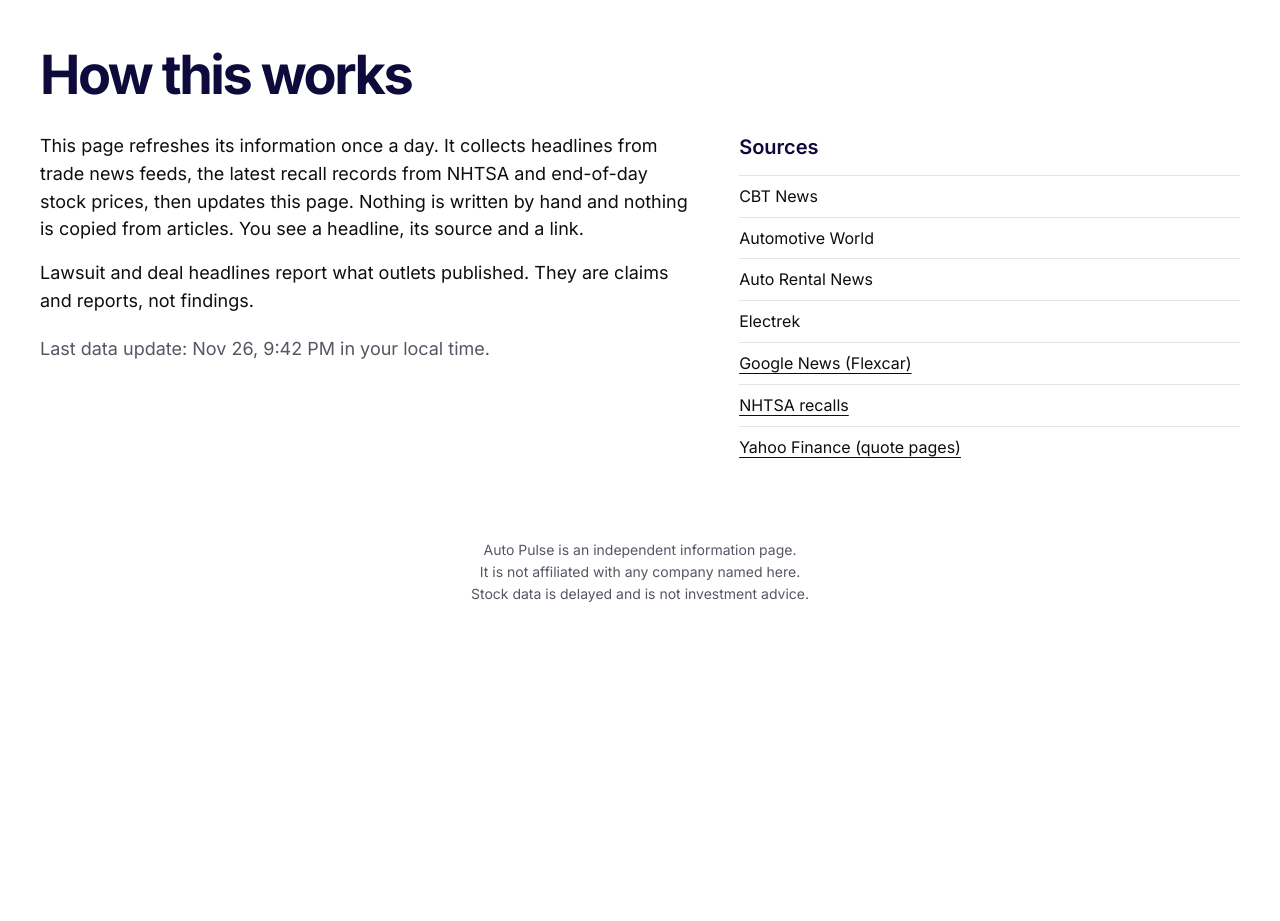
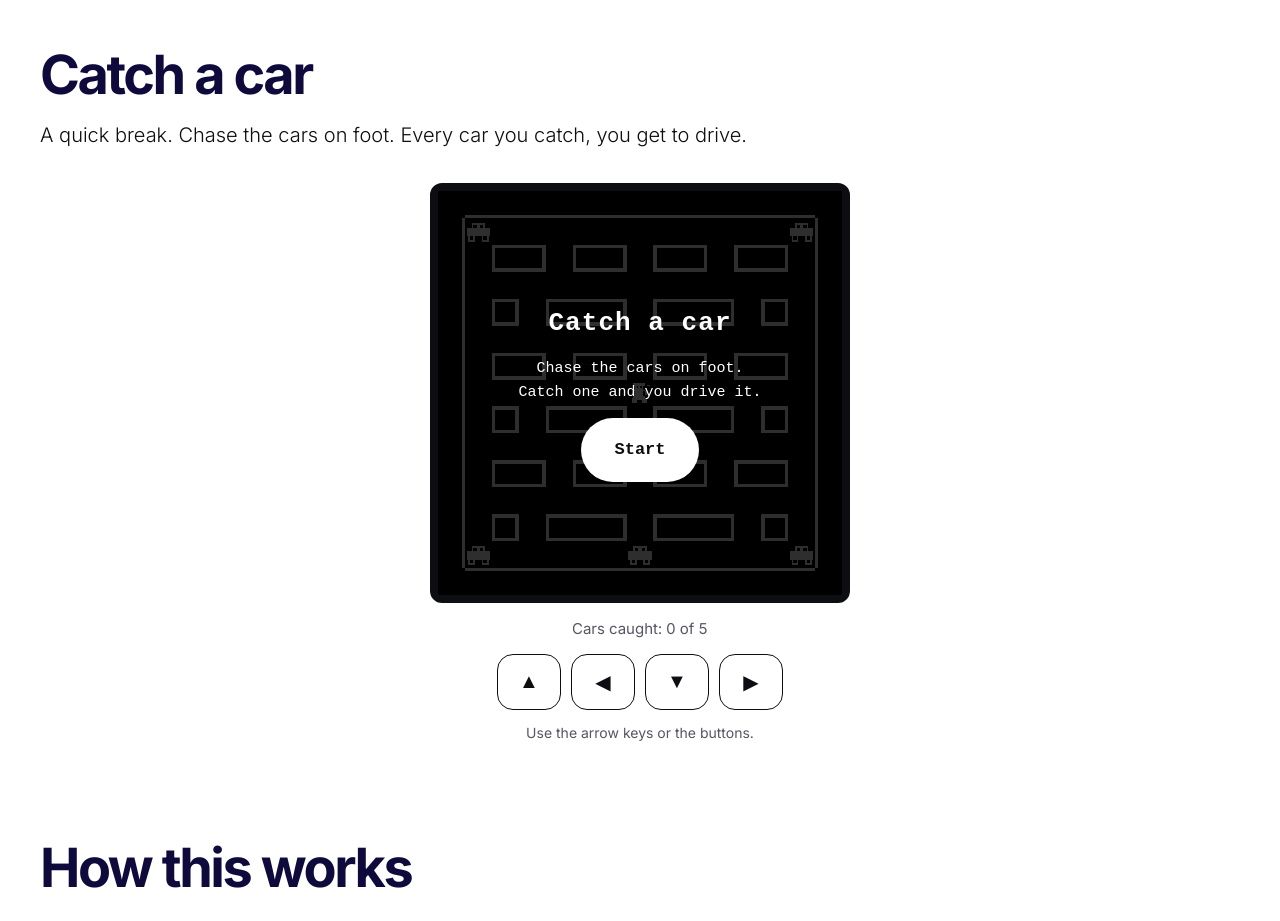
Before and after one commit to fresa-fresita/auto-pulse, a plain HTML site: page index.html in a window 1280 px wide. Shown: the part 5740-6661 px from the top of the page. Before the commit the page ends 6400 px from the top, so only its background shows below. Drawn offline with Linux system fonts and the light colour scheme.

Commit message:
Add Catch a car retro mini game before How this works
Co-Authored-By: Claude Sonnet 5.5 <noreply@anthropic.com>
Claude-Session: https://claude.ai/code/session_017peneWyuV9osec3FB7CDJR

```diff
--- /dev/null
+++ b/assets/game.js
@@ -0,0 +1,294 @@
+/* Catch a car: a tiny black and white arcade game. No libraries, no network, no stored data. */
+(function (root) {
+  "use strict";
+
+  var T = 16;
+  var COLS = 15, ROWS = 15;
+  var ROW_A = "#.##.##.##.##.#";
+  var ROW_B = "#.#.###.###.#.#";
+  var MAP = [];
+  for (var r = 0; r < ROWS; r++) {
+    if (r === 0 || r === ROWS - 1) MAP.push("###############");
+    else if (r % 2 === 1) MAP.push("#.............#");
+    else MAP.push((r / 2) % 2 === 1 ? ROW_A : ROW_B);
+  }
+  var DIRS = [[1, 0], [-1, 0], [0, 1], [0, -1]];
+  var CAR_STARTS = [[1, 1], [13, 1], [1, 13], [13, 13], [7, 13]];
+  var FOOT_SPEED = 4.3;
+  var CAR_SPEED = 4.7;
+  var LEVEL_BASE = 5.0;
+  var LEVEL_STEP = 0.35;
+
+  function isOpen(c, r) {
+    return r >= 0 && r < ROWS && c >= 0 && c < COLS && MAP[r].charAt(c) !== "#";
+  }
+
+  function makeEntity(c, r, speed) {
+    return { c: c, r: r, pc: c, pr: r, t: 0, moving: false, dir: null, speed: speed };
+  }
+
+  function pos(e) {
+    if (!e.moving) return { x: e.c, y: e.r };
+    return { x: e.pc + (e.c - e.pc) * e.t, y: e.pr + (e.r - e.pr) * e.t };
+  }
+
+  /* Move an entity along the grid. pick(e) returns the next direction at a tile centre, or null to wait. */
+  function advance(e, dt, pick) {
+    var left = e.speed * dt;
+    while (left > 0) {
+      if (!e.moving) {
+        var d = pick(e);
+        if (!d) return;
+        e.dir = d; e.pc = e.c; e.pr = e.r; e.c += d[0]; e.r += d[1]; e.t = 0; e.moving = true;
+      }
+      var need = 1 - e.t;
+      if (left >= need) {
+        left -= need; e.moving = false; e.pc = e.c; e.pr = e.r; e.t = 0;
+      } else {
+        e.t += left; left = 0;
+      }
+    }
+  }
+
+  function createCore(rand) {
+    rand = rand || Math.random;
+    var core = { status: "idle", time: 0, caught: 0, total: CAR_STARTS.length, player: null, cars: [], step: 0 };
+
+    core.reset = function () {
+      core.status = "idle"; core.time = 0; core.caught = 0; core.step = 0;
+      var p = makeEntity(7, 7, FOOT_SPEED);
+      p.want = null; p.level = 0;
+      core.player = p;
+      core.cars = CAR_STARTS.map(function (s, i) {
+        var car = makeEntity(s[0], s[1], CAR_SPEED - 0.25 + (i % 3) * 0.2);
+        car.pause = 0; car.cool = 0.5 + i * 0.3; car.facing = 1;
+        return car;
+      });
+    };
+
+    core.start = function () { core.reset(); core.status = "running"; };
+
+    core.setWant = function (dx, dy) { if (core.player) core.player.want = [dx, dy]; };
+
+    function playerPick(e) {
+      var w = e.want;
+      if (w && isOpen(e.c + w[0], e.r + w[1])) return w;
+      if (e.dir && isOpen(e.c + e.dir[0], e.r + e.dir[1])) return e.dir;
+      return null;
+    }
+
+    function carPick(car) {
+      if (car.pause > 0) return null;
+      var pl = core.player;
+      var ref = pl.moving && pl.t < 0.5 ? { x: pl.pc, y: pl.pr } : { x: pl.c, y: pl.r };
+      var opts = [];
+      DIRS.forEach(function (d) { if (isOpen(car.c + d[0], car.r + d[1])) opts.push(d); });
+      if (opts.length > 1 && car.dir) {
+        var fwd = opts.filter(function (d) { return !(d[0] === -car.dir[0] && d[1] === -car.dir[1]); });
+        if (fwd.length) opts = fwd;
+      }
+      if (opts.length >= 3 && car.cool <= 0 && rand() < 0.15) { car.pause = 0.45; car.cool = 1.6; return null; }
+      var choice;
+      if (rand() < 0.2) {
+        choice = opts[Math.floor(rand() * opts.length)];
+      } else {
+        var best = -1;
+        opts.forEach(function (d) {
+          var dx = car.c + d[0] - ref.x, dy = car.r + d[1] - ref.y;
+          var score = dx * dx + dy * dy + rand() * 0.5;
+          if (score > best) { best = score; choice = d; }
+        });
+      }
+      if (choice[0] !== 0) car.facing = choice[0];
+      return choice;
+    }
+
+    core.update = function (dt) {
+      if (core.status !== "running") return;
+      dt = Math.min(dt, 0.05);
+      core.time += dt;
+      var p = core.player;
+      var w = p.want;
+      if (p.moving && w && p.dir && w[0] === -p.dir[0] && w[1] === -p.dir[1]) {
+        var oc = p.c, or = p.r;
+        p.c = p.pc; p.r = p.pr; p.pc = oc; p.pr = or; p.t = 1 - p.t; p.dir = w;
+      }
+      advance(p, dt, playerPick);
+      if (p.moving || p.dir) core.step += dt * p.speed;
+      core.cars.forEach(function (car) {
+        car.pause = Math.max(0, car.pause - dt);
+        car.cool = Math.max(0, car.cool - dt);
+        advance(car, dt, carPick);
+      });
+      var pp = pos(p);
+      for (var i = core.cars.length - 1; i >= 0; i--) {
+        var cp = pos(core.cars[i]);
+        var dx = cp.x - pp.x, dy = cp.y - pp.y;
+        if (dx * dx + dy * dy < 0.6) {
+          core.cars.splice(i, 1);
+          core.caught++;
+          p.level = Math.min(core.caught, 5);
+          p.speed = LEVEL_BASE + LEVEL_STEP * (p.level - 1);
+        }
+      }
+      if (!core.cars.length) core.status = "won";
+    };
+
+    core.reset();
+    return core;
+  }
+
+  var api = { createCore: createCore, pos: pos, isOpen: isOpen, MAP: MAP, COLS: COLS, ROWS: ROWS, T: T };
+  if (typeof module !== "undefined" && module.exports) { module.exports = api; return; }
+  if (typeof document === "undefined") return;
+
+  /* ---------- Drawing: white on black, low detail ---------- */
+  var PLAYER_A = [
+    "..#######...", "..#######.##", "...#.#.#....", "...#####....", "..#######...", ".#.#####.#..",
+    ".#.#####.#..", "...#####....", "..#######...", ".#########..", ".###...###..", ".###...###.."
+  ];
+  var LEGS_B = [".#########..", "..###.###...", "..###.###..."];
+
+  function px(ctx, x, y, w, h, color) { ctx.fillStyle = color; ctx.fillRect(x, y, w, h); }
+
+  function drawWalls(ctx) {
+    ctx.fillStyle = "#fff";
+    for (var r = 0; r < ROWS; r++) {
+      for (var c = 0; c < COLS; c++) {
+        if (MAP[r].charAt(c) !== "#") continue;
+        var x = c * T, y = r * T;
+        if (isOpen(c, r - 1)) ctx.fillRect(x, y, T, 2);
+        if (isOpen(c, r + 1)) ctx.fillRect(x, y + T - 2, T, 2);
+        if (isOpen(c - 1, r)) ctx.fillRect(x, y, 2, T);
+        if (isOpen(c + 1, r)) ctx.fillRect(x + T - 2, y, 2, T);
+      }
+    }
+  }
+
+  function drawPerson(ctx, x, y, step) {
+    var rows = PLAYER_A.slice();
+    if (Math.floor(step * 2) % 2 === 1) { rows[9] = LEGS_B[0]; rows[10] = LEGS_B[1]; rows[11] = LEGS_B[2]; }
+    ctx.fillStyle = "#fff";
+    for (var j = 0; j < rows.length; j++) {
+      for (var i = 0; i < rows[j].length; i++) {
+        if (rows[j].charAt(i) === "#") ctx.fillRect(x + 2 + i, y + 2 + j, 1, 1);
+      }
+    }
+  }
+
+  function drawCar(ctx, x, y, facing, level, driver, bob) {
+    ctx.save();
+    ctx.translate(facing < 0 ? x + T : x, y + (bob ? 1 : 0));
+    ctx.scale(facing < 0 ? -1 : 1, 1);
+    var W = "#fff", K = "#000";
+    if (level >= 4) { px(ctx, -4, 7, 3, 1, W); px(ctx, -3, 9, 2, 1, W); px(ctx, -4, 11, 3, 1, W); }
+    px(ctx, 1, 6, 14, 5, W);
+    px(ctx, 4, 3, 8, 3, W);
+    px(ctx, 5, 4, 2, 2, K); px(ctx, 9, 4, 2, 2, K);
+    if (driver) { px(ctx, 9, 5, 1, 1, W); px(ctx, 10, 4, 1, 1, W); }
+    px(ctx, 2, 10, 4, 4, W); px(ctx, 3, 11, 2, 2, K);
+    px(ctx, 10, 10, 4, 4, W); px(ctx, 11, 11, 2, 2, K);
+    if (level >= 2) px(ctx, 1, 8, 14, 1, K);
+    if (level >= 3) { px(ctx, 0, 3, 3, 1, W); px(ctx, 1, 3, 1, 3, W); }
+    if (level >= 4) px(ctx, 15, 7, 1, 1, K);
+    if (level >= 5) { px(ctx, 6, 0, 1, 3, W); px(ctx, 8, 0, 1, 3, W); px(ctx, 10, 0, 1, 3, W); px(ctx, 6, 2, 5, 1, W); }
+    ctx.restore();
+  }
+
+  function draw(ctx, core) {
+    px(ctx, 0, 0, COLS * T, ROWS * T, "#000");
+    drawWalls(ctx);
+    core.cars.forEach(function (car) {
+      var p = pos(car);
+      drawCar(ctx, Math.round(p.x * T), Math.round(p.y * T), car.facing, 0, false, car.pause > 0 && Math.floor(core.time * 8) % 2 === 0);
+    });
+    var pl = core.player, pp = pos(pl);
+    var x = Math.round(pp.x * T), y = Math.round(pp.y * T);
+    if (pl.level > 0) {
+      if (pl.dir && pl.dir[0] !== 0) pl.facing = pl.dir[0];
+      drawCar(ctx, x, y, pl.facing || 1, pl.level, true, false);
+    } else {
+      drawPerson(ctx, x, y, core.step);
+    }
+  }
+
+  /* ---------- Page wiring ---------- */
+  var canvas = document.getElementById("game-canvas");
+  if (!canvas) return;
+  var ctx = canvas.getContext("2d");
+  var overlay = document.getElementById("game-overlay");
+  var title = document.getElementById("game-title");
+  var note = document.getElementById("game-note");
+  var startBtn = document.getElementById("game-start");
+  var status = document.getElementById("game-status");
+  var pad = document.getElementById("game-pad");
+  var core = createCore();
+  var visible = true, last = 0, raf = 0;
+
+  function setStatus() {
+    status.textContent = core.status === "won"
+      ? "All " + core.total + " cars caught in " + Math.round(core.time) + " seconds."
+      : "Cars caught: " + core.caught + " of " + core.total;
+  }
+
+  function showOverlay(won) {
+    title.textContent = won ? "You caught them all" : "Catch a car";
+    note.textContent = won ? "Your ride is looking fancy." : "Chase the cars on foot. Catch one and you drive it.";
+    startBtn.textContent = won ? "Play again" : "Start";
+    overlay.hidden = false;
+    startBtn.focus({ preventScroll: true });
+  }
+
+  function loop(now) {
+    raf = 0;
+    if (core.status !== "running" || !visible || document.hidden) return;
+    var dt = last ? (now - last) / 1000 : 0;
+    last = now;
+    core.update(dt);
+    draw(ctx, core);
+    setStatus();
+    if (core.status === "won") { showOverlay(true); return; }
+    raf = requestAnimationFrame(loop);
+  }
+
+  function resume() {
+    if (!raf && core.status === "running" && visible && !document.hidden) { last = 0; raf = requestAnimationFrame(loop); }
+  }
+
+  startBtn.addEventListener("click", function () {
+    core.start();
+    startBtn.blur();
+    overlay.hidden = true;
+    setStatus();
+    draw(ctx, core);
+    resume();
+  });
+
+  var KEYS = { ArrowUp: [0, -1], ArrowDown: [0, 1], ArrowLeft: [-1, 0], ArrowRight: [1, 0], w: [0, -1], s: [0, 1], a: [-1, 0], d: [1, 0] };
+  document.addEventListener("keydown", function (e) {
+    if (core.status !== "running" || !visible || e.ctrlKey || e.metaKey || e.altKey) return;
+    var d = KEYS[e.key];
+    if (!d) return;
+    e.preventDefault();
+    core.setWant(d[0], d[1]);
+  });
+
+  var PAD = { up: [0, -1], down: [0, 1], left: [-1, 0], right: [1, 0] };
+  Array.prototype.forEach.call(pad.querySelectorAll("button"), function (b) {
+    var d = PAD[b.getAttribute("data-dir")];
+    function press(e) { e.preventDefault(); if (core.status === "running") core.setWant(d[0], d[1]); }
+    b.addEventListener("pointerdown", press);
+    b.addEventListener("click", function () { if (core.status === "running") core.setWant(d[0], d[1]); });
+  });
+
+  if ("IntersectionObserver" in window) {
+    new IntersectionObserver(function (entries) {
+      visible = entries[0].isIntersecting;
+      if (visible) resume();
+    }, { threshold: 0.2 }).observe(canvas);
+  }
+  document.addEventListener("visibilitychange", resume);
+
+  setStatus();
+  draw(ctx, core);
+})(typeof window !== "undefined" ? window : this);
--- a/assets/style.css
+++ b/assets/style.css
@@ -186,3 +186,16 @@ h1, h2, h3, p { margin: 0; }
   html { scroll-behavior: auto; }
   * { transition: none !important; }
 }
+
+/* Catch a car */
+.arcade { max-width: 420px; margin: 32px auto 0; text-align: center; }
+.screen { position: relative; background: #000; border: 8px solid var(--ink); border-radius: 12px; }
+.screen canvas { display: block; width: 100%; height: auto; aspect-ratio: 1; image-rendering: pixelated; }
+.overlay { position: absolute; inset: 0; display: flex; flex-direction: column; align-items: center; justify-content: center; gap: 14px; padding: 24px; background: rgba(0,0,0,.82); color: #fff; font-family: "Courier New", Courier, monospace; }
+.overlay-title { font-size: 26px; font-weight: 700; letter-spacing: .04em; }
+.overlay-note { font-size: 15px; max-width: 28ch; }
+.game-status { margin-top: 14px; font-size: 15px; color: var(--muted); font-variant-numeric: tabular-nums; }
+.pad { display: grid; grid-template-columns: repeat(4, 64px); gap: 10px; justify-content: center; margin-top: 14px; }
+.pad button { height: 56px; border: 1.5px solid var(--ink); border-radius: 16px; background: var(--white); color: var(--ink); font-size: 20px; cursor: pointer; touch-action: manipulation; user-select: none; -webkit-user-select: none; }
+.pad button:hover, .pad button:active { background: var(--ink); color: var(--white); }
+.arcade .small { margin-top: 12px; }
--- a/index.html
+++ b/index.html
@@ -96,6 +96,29 @@
       <div class="grid" id="rental-grid"></div>
     </section>
 
+    <section class="wrap section" id="game" aria-labelledby="h-game">
+      <h2 id="h-game">Catch a car</h2>
+      <p class="lede">A quick break. Chase the cars on foot. Every car you catch, you get to drive.</p>
+      <div class="arcade">
+        <div class="screen">
+          <canvas id="game-canvas" width="240" height="240" role="img" aria-label="Retro game board. A small figure chases cars through a maze."></canvas>
+          <div class="overlay" id="game-overlay">
+            <p class="overlay-title" id="game-title">Catch a car</p>
+            <p class="overlay-note" id="game-note">Chase the cars on foot. Catch one and you drive it.</p>
+            <button class="btn btn-light" id="game-start" type="button">Start</button>
+          </div>
+        </div>
+        <p class="game-status" id="game-status" aria-live="polite"></p>
+        <div class="pad" id="game-pad" role="group" aria-label="Game controls">
+          <button type="button" data-dir="up" aria-label="Up">&#9650;</button>
+          <button type="button" data-dir="left" aria-label="Left">&#9664;</button>
+          <button type="button" data-dir="down" aria-label="Down">&#9660;</button>
+          <button type="button" data-dir="right" aria-label="Right">&#9654;</button>
+        </div>
+        <p class="small">Use the arrow keys or the buttons.</p>
+      </div>
+    </section>
+
     <section class="wrap section about" id="about" aria-labelledby="h-about">
       <h2 id="h-about">How this works</h2>
       <div class="about-grid">
@@ -119,5 +142,6 @@
   </footer>
 
   <script src="assets/app.js"></script>
+  <script src="assets/game.js"></script>
 </body>
 </html>
```
